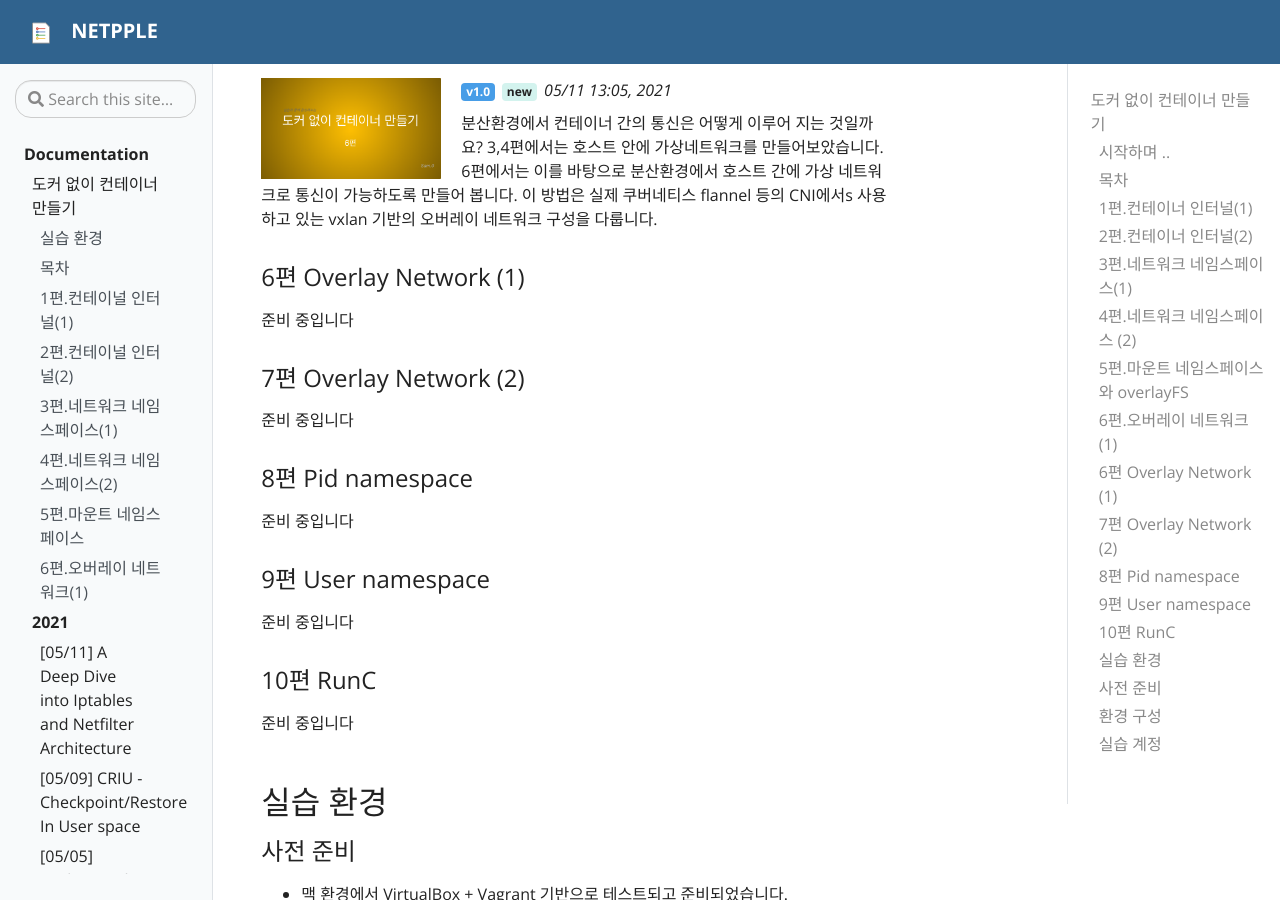
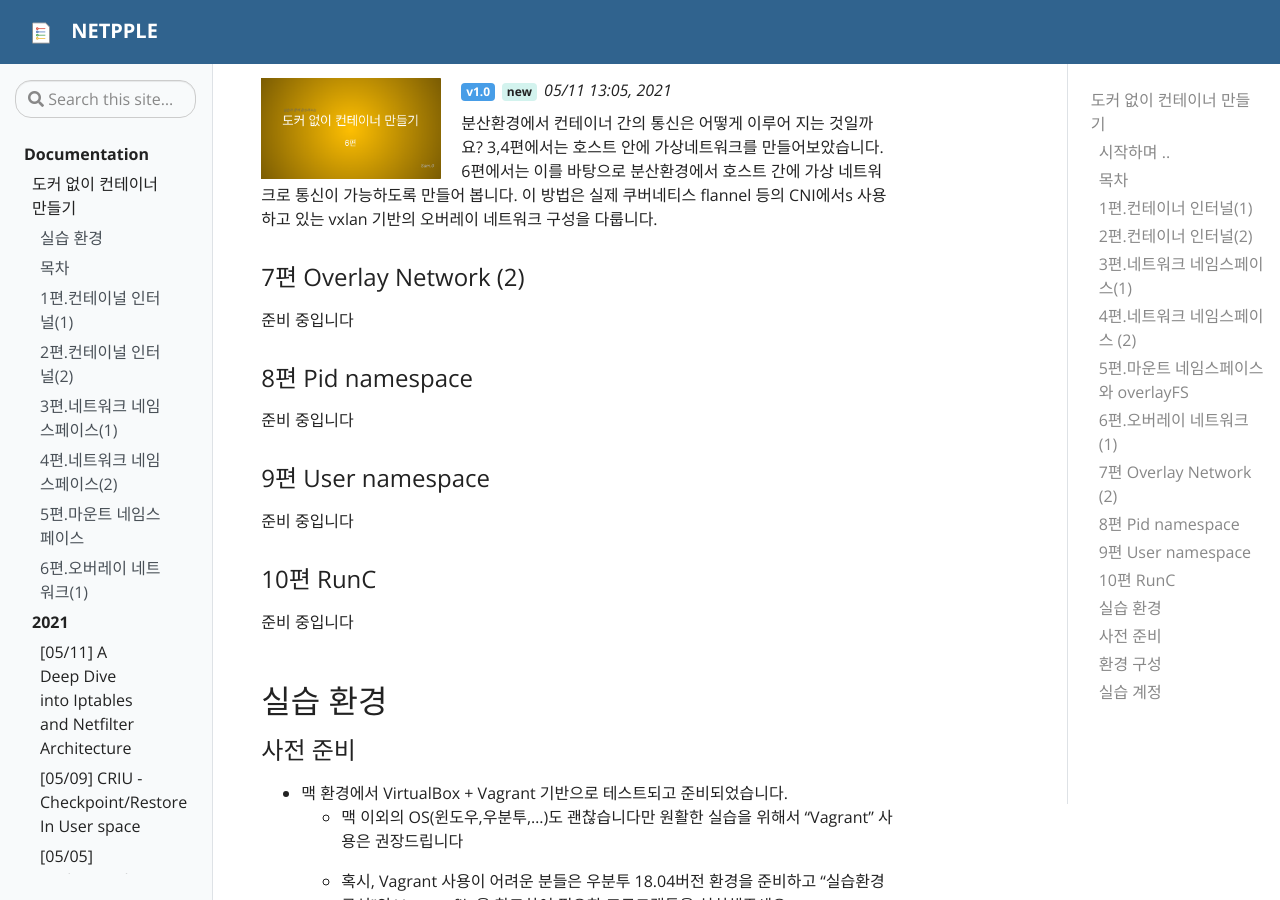
Before and after one commit to netpple/netpple.github.io, a Jekyll site: the page built from _docs/make-container-without-docker/index.md, in a window 1280 px wide and 900 px high, scrolled down 1818 px. Built offline with Jekyll 4.4.1, drawn with Linux system fonts in a browser that asks for light colours.

Commit message:
Update index.md

```diff
--- a/_docs/make-container-without-docker/index.md
+++ b/_docs/make-container-without-docker/index.md
@@ -39,10 +39,6 @@ rightpanel: true
 
 {% endfor %}
 
-
-### 6편 Overlay Network (1)
-
-준비 중입니다
 
 ### 7편 Overlay Network (2)
 
```
